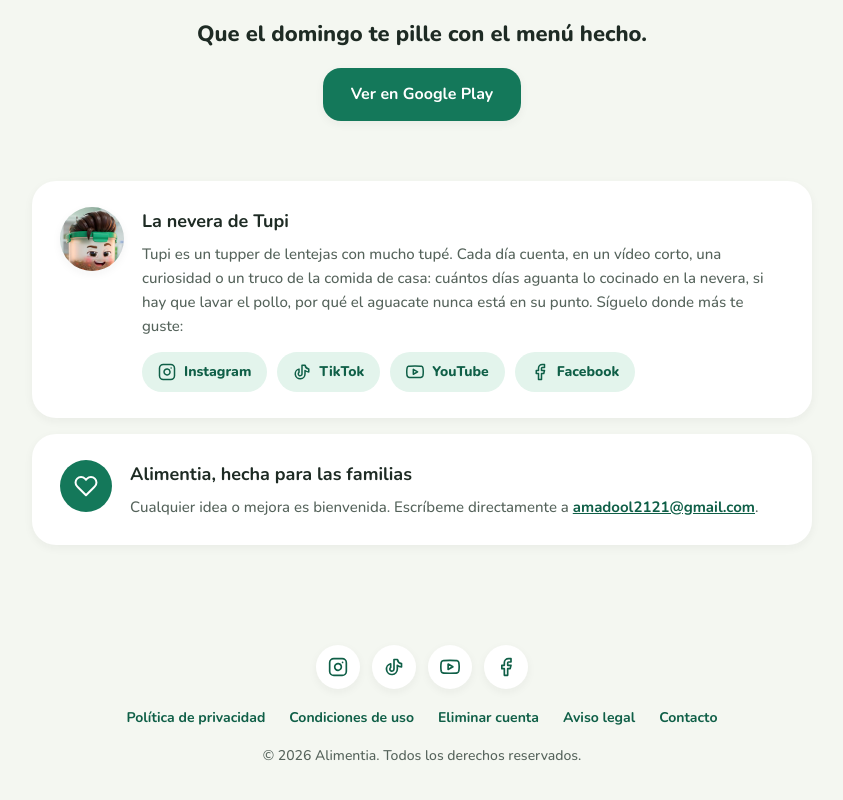
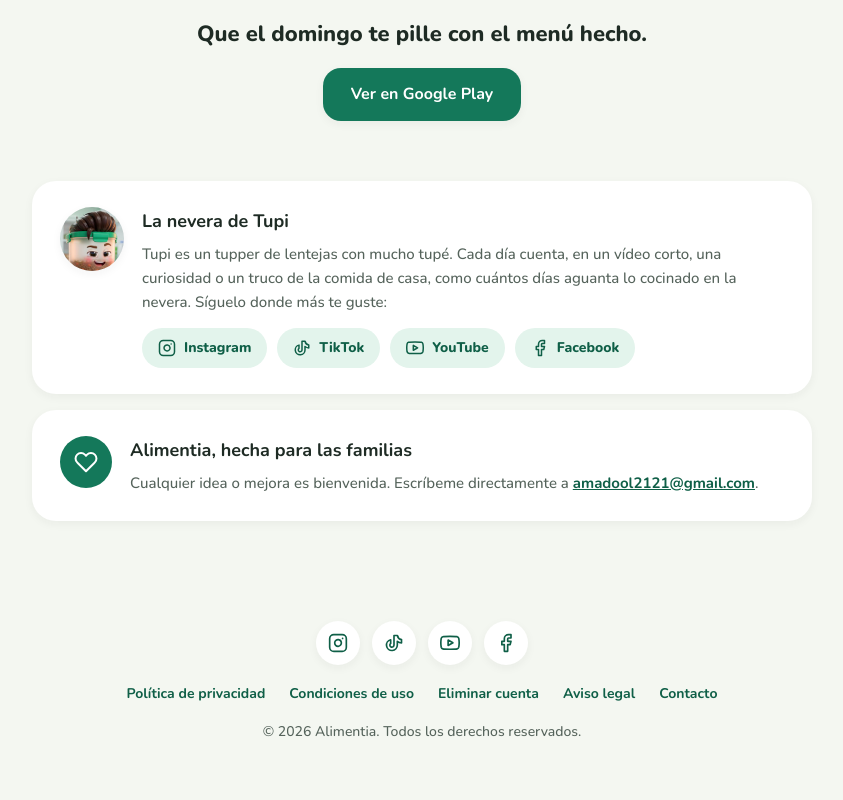
Before and after one commit to perchita21/alimentia-web, a plain HTML site: page index.html in a window 1280 px wide. Shown: the part 6323-7123 px from the top of the page, without its empty margins (218-1061 px from the left). Drawn offline with nearby package versions, Linux system fonts and the light colour scheme.

Commit message:
La tarjeta de Tupi, sin el detalle de los vídeos
Joan, al ver la propuesta: «desde "si hay que lavar el pollo" lo quitaría, al final es detalle de los vídeos,
que entren y lo miren». Queda un solo ejemplo: «…una curiosidad o un truco de la comida de casa, como cuántos
días aguanta lo cocinado en la nevera».

```diff
--- a/index.html
+++ b/index.html
@@ -297,7 +297,7 @@
         <img class="about-photo" src="img/tupi.jpg" alt="Tupi, un tupper de lentejas con tupé" width="64" height="64" loading="lazy">
         <div>
           <h3>La nevera de Tupi</h3>
-          <p>Tupi es un tupper de lentejas con mucho tupé. Cada día cuenta, en un vídeo corto, una curiosidad o un truco de la comida de casa: cuántos días aguanta lo cocinado en la nevera, si hay que lavar el pollo, por qué el aguacate nunca está en su punto. Síguelo donde más te guste:</p>
+          <p>Tupi es un tupper de lentejas con mucho tupé. Cada día cuenta, en un vídeo corto, una curiosidad o un truco de la comida de casa, como cuántos días aguanta lo cocinado en la nevera. Síguelo donde más te guste:</p>
           <div class="social-links">
             <a href="https://www.instagram.com/alimentiaapp/" target="_blank" rel="noopener"><svg viewBox="0 0 24 24" aria-hidden="true"><rect x="2" y="2" width="20" height="20" rx="5" ry="5"/><path d="M16 11.37A4 4 0 1 1 12.63 8 4 4 0 0 1 16 11.37z"/><line x1="17.5" y1="6.5" x2="17.51" y2="6.5"/></svg>Instagram</a>
             <a href="https://www.tiktok.com/@alimentiaapp" target="_blank" rel="noopener"><svg viewBox="0 0 24 24" aria-hidden="true"><path d="M21 7.917v4.034a9.948 9.948 0 0 1 -5 -1.951v4.5a6.5 6.5 0 1 1 -8 -6.326v4.326a2.5 2.5 0 1 0 4 2v-11.5h4.083a6.005 6.005 0 0 0 4.917 4.917z"/></svg>TikTok</a>
```
